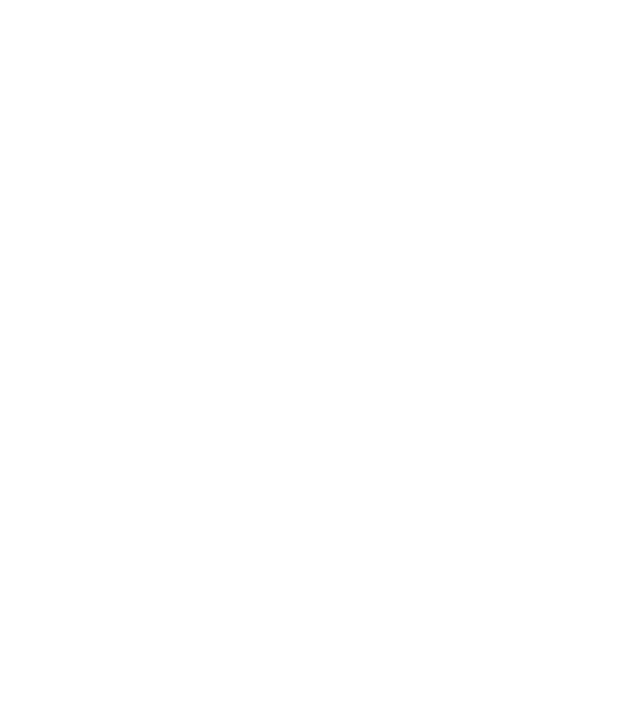
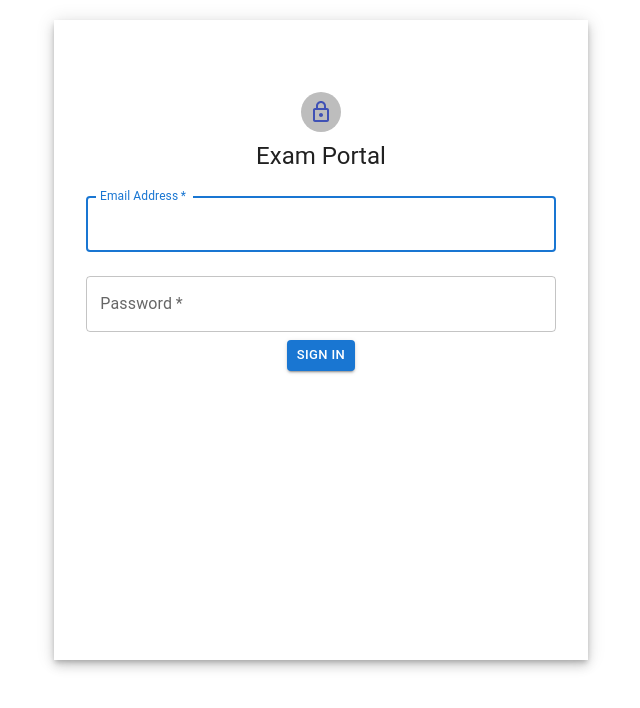
Before and after one commit to codelearner0120/client_exam_portal, a React (Create React App) app: page /login in a window 1280 px wide. Before the commit this address had no page. Shown: the top 708 px of the page, without its empty margins (319-959 px from the left). Built offline with nearby package versions, Linux system fonts and the light colour scheme.

Commit message:
login form

```diff
--- a/package.json
+++ b/package.json
@@ -3,9 +3,15 @@
   "version": "0.1.0",
   "private": true,
   "dependencies": {
+    "@emotion/react": "^11.7.1",
+    "@emotion/styled": "^11.6.0",
+    "@material-ui/core": "^4.12.3",
+    "@material-ui/icons": "^4.11.2",
+    "@mui/material": "^5.4.0",
     "@testing-library/jest-dom": "^5.16.1",
     "@testing-library/react": "^12.1.2",
     "@testing-library/user-event": "^13.5.0",
+    "axios": "^0.25.0",
     "react": "^17.0.2",
     "react-dom": "^17.0.2",
     "react-router-dom": "^6.2.1",
--- a/src/App.js
+++ b/src/App.js
@@ -1,8 +1,10 @@
 import logo from './logo.svg';
 import './App.css';
-import { Route,Router,Routes,Switch,Outlet } from 'react-router-dom';
+import { Route, Router, Routes, Switch, Outlet } from 'react-router-dom';
 import Home from './component/Home';
 import SignIn from './component/SignIn';
+import LoginForm from './Forms/LoginForm';
+import RegistrationForm from './Forms/RegistrationForm';
 
 function App() {
   return (
@@ -11,18 +13,20 @@ function App() {
     </div>
   );
 }
-function RoutesWrapper(){
+function RoutesWrapper() {
   console.log("1")
   return (
 
     <Routes>
-    <Route path="/" element={<Base/>}></Route>
-    <Route path="/home" element={<Home/>}></Route>
+      <Route path="/" element={<Base />}></Route>
+      <Route path="/home" element={<Home />}></Route>
+      <Route path="/login" element={<LoginForm />}></Route>
+      <Route path="/register" element={<RegistrationForm />}></Route>
     </Routes>
   );
 }
-const Base=()=>{
-return(
+const Base = () => {
+  return (
     <div /* your crazy layout styling */ >
       <h1>This is the Guest Layout Page</h1>
       <Outlet />
--- /dev/null
+++ b/src/Forms/LoginForm.js
@@ -0,0 +1,79 @@
+import * as React from 'react';
+import { Grid,Box,Paper,Checkbox,FormControlLabel,TextField,Button,CssBaseline,Avatar,Link } from '@mui/material';
+// import LockOutlinedIcon from '@mui/icons-material/LockOutlined';
+import { LockOutlined } from '@material-ui/icons';
+import Typography from '@mui/material/Typography';
+import { createTheme, ThemeProvider } from '@mui/material/styles';
+import { useSignInStyles } from '../common/style';
+import { RegularButton } from '../common/Buttons';
+
+const theme = createTheme();
+
+export default function LoginForm() {
+  const classes=useSignInStyles()
+  const handleSubmit = (event) => {
+    event.preventDefault();
+    const data = new FormData(event.currentTarget);
+    // eslint-disable-next-line no-console
+    console.log({
+      email: data.get('email'),
+      password: data.get('password'),
+    });
+  };
+
+  return (
+
+      <Grid container component="main" className={classes.root}>
+        <CssBaseline />
+        {/* <Grid item xs={false} sm={4} md={7} className={classes.image} /> */}
+        <Grid item xs={12} sm={8} md={5} component={Paper} elevation={6} square>
+          <Box className={classes.paper}>
+            <Avatar className={classes.avatar}>
+              <LockOutlined color='primary' />
+            </Avatar>
+            <Typography component="h1" variant="h5">
+              Exam Portal
+            </Typography>
+            {/* error alert */}
+            <Box component="form" noValidate onSubmit={handleSubmit} sx={{ mt: 1 }}>
+              <TextField
+                margin="normal"
+                required
+                fullWidth
+                id="email"
+                label="Email Address"
+                name="email"
+                autoComplete="email"
+                autoFocus
+              />
+              <TextField
+                margin="normal"
+                required
+                fullWidth
+                name="password"
+                label="Password"
+                type="password"
+                id="password"
+                autoComplete="current-password"
+              />
+
+              <RegularButton className={classes.submit}>Sign In</RegularButton>
+              {/* <Grid container>
+                <Grid item xs>
+                  <Link href="#" variant="body2">
+                    Forgot password?
+                  </Link>
+                </Grid>
+                <Grid item>
+                  <Link href="#" variant="body2">
+                    {"Don't have an account? Sign Up"}
+                  </Link>
+                </Grid>
+              </Grid> */}
+            </Box>
+          </Box>
+        </Grid>
+      </Grid>
+
+  );
+}
--- /dev/null
+++ b/src/Forms/RegistrationForm.js
@@ -0,0 +1,30 @@
+import { TextField, Grid ,Item} from '@mui/material';
+import React from 'react';
+
+function RegistrationForm() {
+  const FormField = (props) => {
+    return (
+      <TextField
+        margin="normal"
+        required
+        id={props.id}
+        label={props.label}
+        name={props.name}
+        autoComplete={props.name}
+        helperText="please fill"
+        autoFocus
+      />
+    )
+  }
+  return (
+    <>
+      <Grid container component="main" className={classes.root}>
+      <Grid item xs={12} sm={8} md={5} component={Paper} elevation={6} square>
+
+      </Grid>
+      </Grid>
+    </>
+  );
+}
+
+export default RegistrationForm;
--- /dev/null
+++ b/src/common/Buttons.js
@@ -0,0 +1,34 @@
+import React from 'react'
+import { Button } from '@mui/material'
+import { CircularProgress } from '@mui/material'
+
+export function RegularButton({color,variant,size,children,loading,...props}){
+    return(
+        <Button
+            fullWidth={props.fullWidth||false}
+            color={color||"primary"}
+            variant={variant||"contained"}
+            size={size||'small'}
+            disabled={loading}
+        >
+            {
+                loading?<><CircularProgress size={20} /><span>loading...</span></>:children
+            }
+        </Button>
+    )
+}
+export function DeleteButton({color,variant,size,children,loading,...props}){
+    return(
+        <Button
+            fullWidth={props.fullWidth||false}
+            color={color||"secondary"}
+            variant={variant||"contained"}
+            size={size||'small'}
+            disabled={loading}
+        >
+            {
+                loading?<><CircularProgress size={20} /><span>Processing...</span></>:children
+            }
+        </Button>
+    )
+}
--- /dev/null
+++ b/src/common/Validations.js
@@ -0,0 +1 @@
+i
--- /dev/null
+++ b/src/common/style.js
@@ -0,0 +1,35 @@
+import { makeStyles } from "@material-ui/core";
+import { height } from "@mui/system";
+
+export const useSignInStyles=makeStyles((theme)=>({
+    root:{
+        marginTop:'20px',
+        height:'80vh',
+        justifyContent:'center'
+    },
+    image:{
+        backgroundImage:'',
+        backgroundRepeat:'no-repeat',
+        backgroundColor:
+        theme.palette.type==='light'?theme.palette.grey[50] : theme.palette.grey[900],
+        backgroundSize: 'cover',
+        backgroundPosition: 'center'
+    },
+    paper:{
+        margin:theme.spacing(8,4),
+        display:'flex',
+        flexDirection:'column',
+        alignItems:'center'
+    },
+    avatar:{
+        margin:theme.spacing(1),
+        backgroundColor:theme.palette.secondary.main,
+    },
+    form:{
+        width:'100%',
+        marginTop:theme.spacing(1)
+    },
+    submit:{
+        margin:theme.spacing(3,0,2)
+    }
+}))
```
Also changed, not shown: src/common/Notification.js (added, +31 -0 lines), 1 other file (tests, documents, lock files or other folders). Lines whose indentation alone changed are shown as unchanged.
